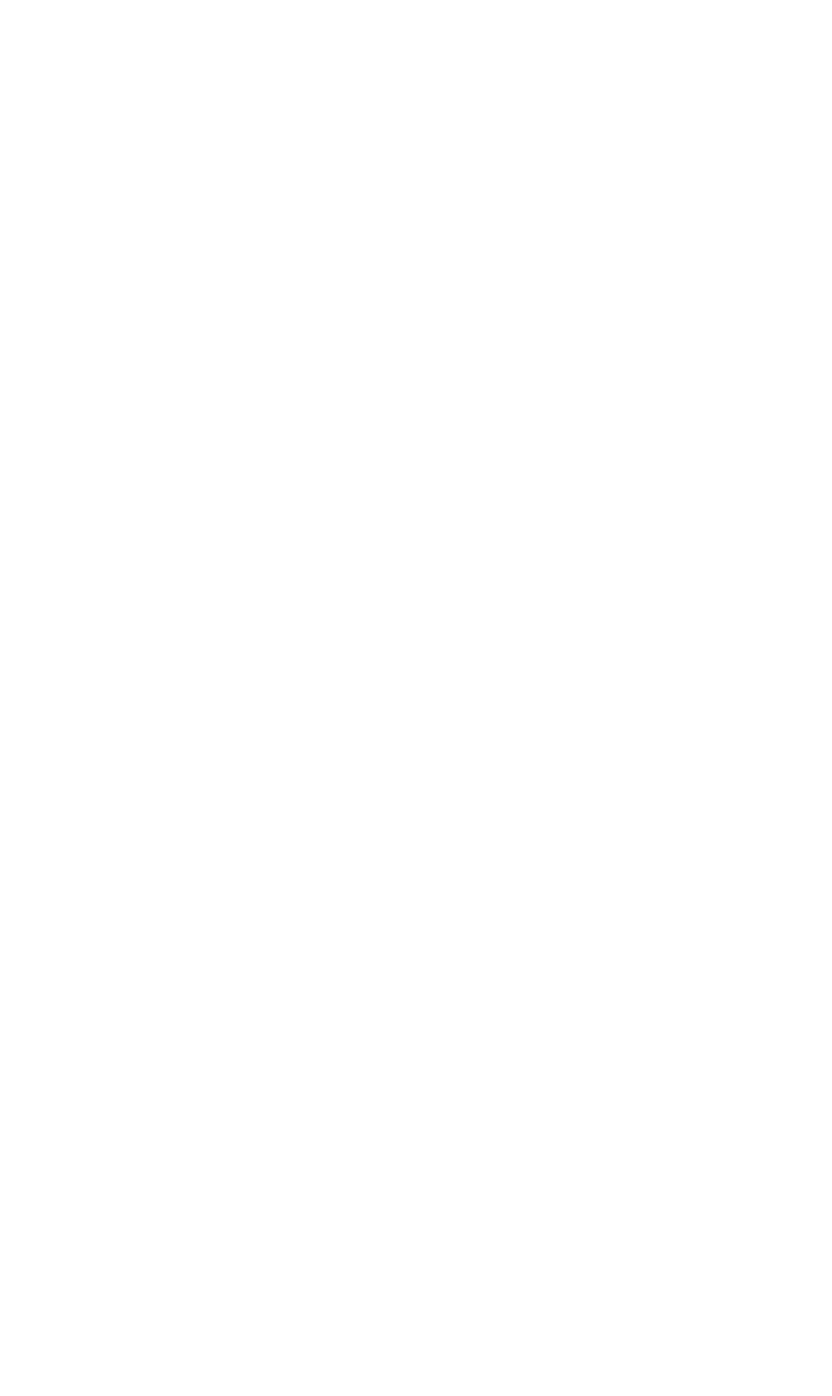
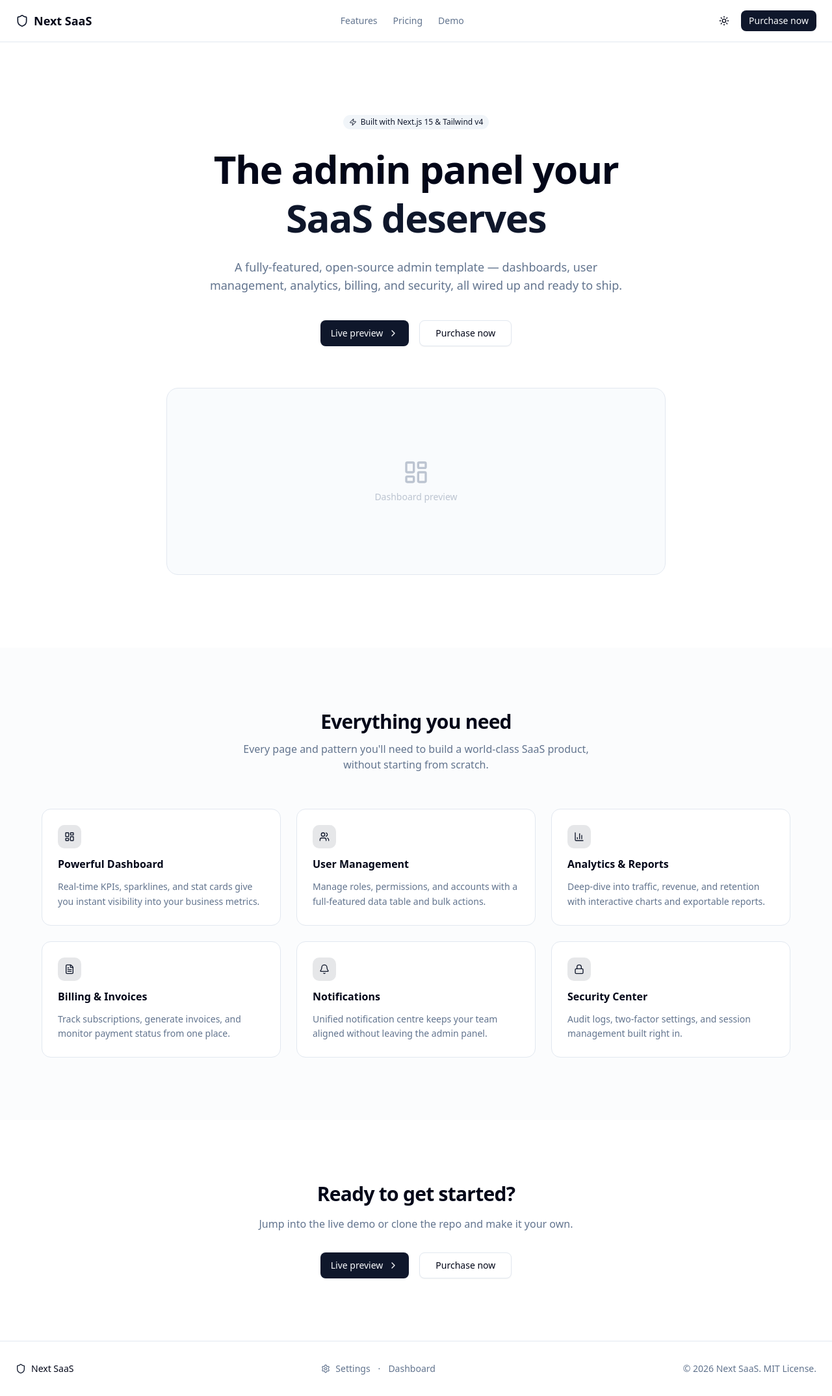
Before and after one commit to ridwanmalik/next-saas-admin-ui, a Next.js app: page / in a window 1280 px wide. Before the commit this address had no page. Shown: the whole page at 65% size. Before the commit the page ends 800 px from the top, so only its background shows below. Built offline with nearby package versions, Linux system fonts and the light colour scheme.

Commit message:
feat: implement landing page with navigation and feature sections

```diff
--- /dev/null
+++ b/app/_components/landing-navbar.tsx
@@ -0,0 +1,38 @@
+"use client"
+
+import Link from "next/link"
+import { ChevronRight, Shield } from "lucide-react"
+import { Button } from "@/components/ui/button"
+import { ModeToggle } from "@/components/layout/mode-toggle"
+
+export const LandingNavbar = () => {
+  return (
+    <header className="border-b border-border sticky top-0 z-50 bg-background/80 backdrop-blur-md">
+      <div className="max-w-7xl mx-auto px-6 h-16 flex items-center justify-between">
+        <div className="flex items-center gap-2 font-semibold text-lg">
+          <Shield className="size-5 text-primary" />
+          Next SaaS
+        </div>
+
+        <nav className="hidden md:flex items-center gap-6 text-sm text-muted-foreground">
+          <Link href="#features" className="hover:text-foreground transition-colors">
+            Features
+          </Link>
+          <Link href="#pricing" className="hover:text-foreground transition-colors">
+            Pricing
+          </Link>
+          <Link href="/dashboard" className="hover:text-foreground transition-colors">
+            Demo
+          </Link>
+        </nav>
+
+        <div className="flex items-center gap-2">
+          <ModeToggle />
+          <Button size="sm" asChild>
+            <Link href="#">Purchase now</Link>
+          </Button>
+        </div>
+      </div>
+    </header>
+  )
+}
--- a/app/page.tsx
+++ b/app/page.tsx
@@ -1,5 +1,174 @@
-import { redirect } from "next/navigation"
+import Link from "next/link"
+import {
+  BarChart3,
+  Bell,
+  ChevronRight,
+  FileText,
+  LayoutDashboard,
+  Lock,
+  Settings,
+  Shield,
+  Users,
+  Zap,
+} from "lucide-react"
+import { Button } from "@/components/ui/button"
+import { Badge } from "@/components/ui/badge"
+import { LandingNavbar } from "@/app/_components/landing-navbar"
 
-export default function Home() {
-  redirect("/dashboard")
+const features = [
+  {
+    icon: LayoutDashboard,
+    title: "Powerful Dashboard",
+    description:
+      "Real-time KPIs, sparklines, and stat cards give you instant visibility into your business metrics.",
+  },
+  {
+    icon: Users,
+    title: "User Management",
+    description:
+      "Manage roles, permissions, and accounts with a full-featured data table and bulk actions.",
+  },
+  {
+    icon: BarChart3,
+    title: "Analytics & Reports",
+    description:
+      "Deep-dive into traffic, revenue, and retention with interactive charts and exportable reports.",
+  },
+  {
+    icon: FileText,
+    title: "Billing & Invoices",
+    description:
+      "Track subscriptions, generate invoices, and monitor payment status from one place.",
+  },
+  {
+    icon: Bell,
+    title: "Notifications",
+    description:
+      "Unified notification centre keeps your team aligned without leaving the admin panel.",
+  },
+  {
+    icon: Lock,
+    title: "Security Center",
+    description:
+      "Audit logs, two-factor settings, and session management built right in.",
+  },
+]
+
+const LandingPage = () => {
+  return (
+    <div className="min-h-screen bg-background text-foreground flex flex-col">
+      <LandingNavbar />
+
+      {/* Hero */}
+      <section className="flex-1 flex flex-col items-center justify-center text-center px-6 py-28 max-w-4xl mx-auto w-full">
+        <Badge variant="secondary" className="mb-6 gap-1.5">
+          <Zap className="size-3" />
+          Built with Next.js 15 &amp; Tailwind v4
+        </Badge>
+
+        <h1 className="text-5xl sm:text-6xl font-bold tracking-tight leading-tight mb-6">
+          The admin panel your
+          <br />
+          <span className="text-primary">SaaS deserves</span>
+        </h1>
+
+        <p className="text-lg text-muted-foreground max-w-2xl mb-10">
+          A fully-featured, open-source admin template — dashboards, user management, analytics,
+          billing, and security, all wired up and ready to ship.
+        </p>
+
+        <div className="flex flex-wrap items-center justify-center gap-4">
+          <Button size="lg" asChild>
+            <Link href="/dashboard">
+              Live preview <ChevronRight className="size-4" />
+            </Link>
+          </Button>
+          <Button size="lg" variant="outline" asChild>
+            <Link href="https://github.com" target="_blank" rel="noopener noreferrer">
+              Purchase now
+            </Link>
+          </Button>
+        </div>
+
+        {/* Decorative dashboard preview hint */}
+        <div className="mt-16 w-full max-w-3xl rounded-2xl border border-border bg-muted/40 h-72 flex items-center justify-center text-muted-foreground/40">
+          <div className="flex flex-col items-center gap-2">
+            <LayoutDashboard className="size-10" />
+            <span className="text-sm">Dashboard preview</span>
+          </div>
+        </div>
+      </section>
+
+      {/* Features */}
+      <section id="features" className="py-24 px-6 bg-muted/30">
+        <div className="max-w-6xl mx-auto">
+          <div className="text-center mb-14">
+            <h2 className="text-3xl font-bold tracking-tight mb-3">Everything you need</h2>
+            <p className="text-muted-foreground max-w-xl mx-auto">
+              Every page and pattern you&apos;ll need to build a world-class SaaS product, without
+              starting from scratch.
+            </p>
+          </div>
+
+          <div className="grid sm:grid-cols-2 lg:grid-cols-3 gap-6">
+            {features.map(({ icon: Icon, title, description }) => (
+              <div
+                key={title}
+                className="bg-background rounded-xl border border-border p-6 flex flex-col gap-3 hover:shadow-sm transition-shadow"
+              >
+                <div className="size-9 rounded-lg bg-primary/10 flex items-center justify-center">
+                  <Icon className="size-4 text-primary" />
+                </div>
+                <h3 className="font-semibold">{title}</h3>
+                <p className="text-sm text-muted-foreground leading-relaxed">{description}</p>
+              </div>
+            ))}
+          </div>
+        </div>
+      </section>
+
+      {/* CTA */}
+      <section className="py-24 px-6 text-center">
+        <div className="max-w-xl mx-auto">
+          <h2 className="text-3xl font-bold tracking-tight mb-4">Ready to get started?</h2>
+          <p className="text-muted-foreground mb-8">
+            Jump into the live demo or clone the repo and make it your own.
+          </p>
+          <div className="flex flex-wrap items-center justify-center gap-4">
+            <Button size="lg" asChild>
+              <Link href="/dashboard">
+                Live preview <ChevronRight className="size-4" />
+              </Link>
+            </Button>
+            <Button size="lg" variant="outline" asChild>
+              <Link href="#">Purchase now</Link>
+            </Button>
+          </div>
+        </div>
+      </section>
+
+      {/* Footer */}
+      <footer className="border-t border-border py-8 px-6">
+        <div className="max-w-7xl mx-auto flex flex-col sm:flex-row items-center justify-between gap-4 text-sm text-muted-foreground">
+          <div className="flex items-center gap-2">
+            <Shield className="size-4 text-primary" />
+            <span className="font-medium text-foreground">Next SaaS</span>
+          </div>
+          <div className="flex items-center gap-2">
+            <Settings className="size-3.5" />
+            <Link href="/settings" className="hover:text-foreground transition-colors">
+              Settings
+            </Link>
+            <span className="mx-1">·</span>
+            <Link href="/dashboard" className="hover:text-foreground transition-colors">
+              Dashboard
+            </Link>
+          </div>
+          <p>&copy; {new Date().getFullYear()} Next SaaS. MIT License.</p>
+        </div>
+      </footer>
+    </div>
+  )
 }
+
+export default LandingPage
```
